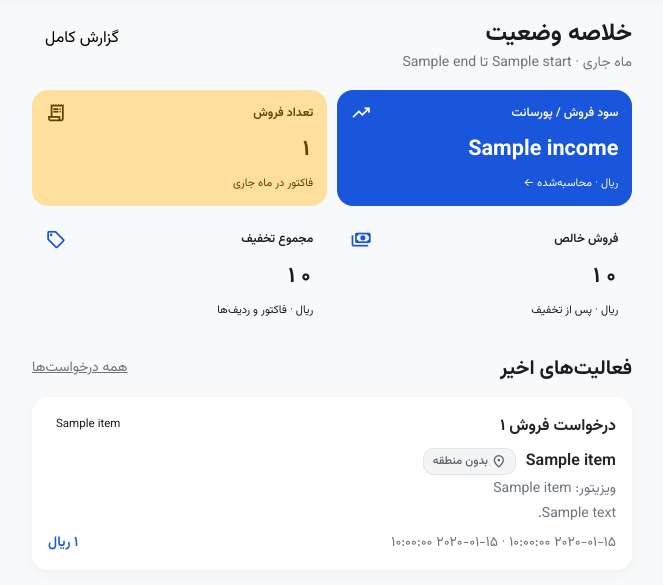
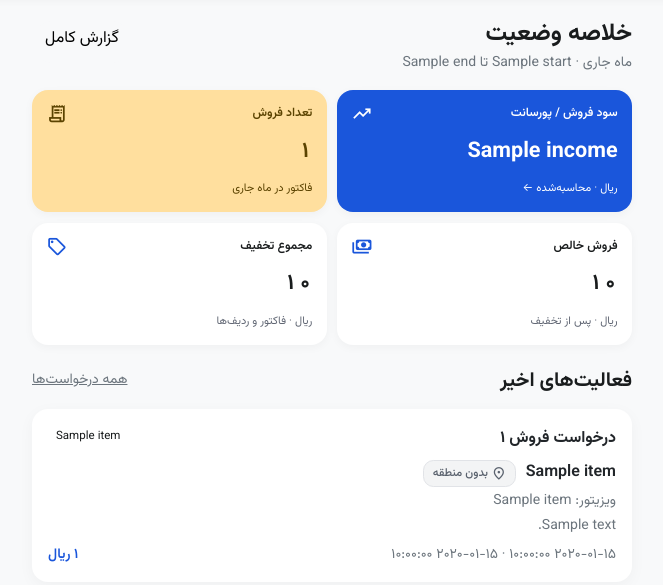
Before and after one commit to Ali-dev-py/RahjouPWA, a Django app: template core/templates/core/dashboard.html in a window 1280 px wide. Shown: the part 64-649 px from the top of the page, without its empty margins (308-971 px from the left). Run offline with Django 5.2, Linux system fonts and the light colour scheme; the template is opened without the code that fills it: most values are stand-ins (such as "Sample title", 1, 10 or a date in 2020).

Commit message:
Polish dashboard summary cards and set bottom cards to white
Co-authored-by: arena-agent <297053741+arena-agent@users.noreply.github.com>

```diff
--- a/core/templates/core/dashboard.html
+++ b/core/templates/core/dashboard.html
@@ -25,11 +25,11 @@
                     <div class="d-flex align-items-center justify-content-between gap-2"><span>تعداد فروش</span><span class="material-symbols-outlined" aria-hidden="true">receipt_long</span></div>
                     <strong>{{ factor_count|persian_digits }}</strong><small>فاکتور در ماه جاری</small>
                 </a>
-                <a class="card home-summary-card border-0 text-decoration-none" href="{{ income_report_url }}">
+                <a class="card home-summary-card home-summary-card--white border-0 text-decoration-none" href="{{ income_report_url }}">
                     <div class="d-flex align-items-center justify-content-between gap-2"><span>فروش خالص</span><span class="material-symbols-outlined text-primary" aria-hidden="true">payments</span></div>
                     <strong>{{ report_total.net|floatformat:0|persian_digits|intcomma:False }}</strong><small>ریال · پس از تخفیف</small>
                 </a>
-                <a class="card home-summary-card border-0 text-decoration-none" href="{{ income_report_url }}">
+                <a class="card home-summary-card home-summary-card--white border-0 text-decoration-none" href="{{ income_report_url }}">
                     <div class="d-flex align-items-center justify-content-between gap-2"><span>مجموع تخفیف</span><span class="material-symbols-outlined text-primary" aria-hidden="true">sell</span></div>
                     <strong>{{ report_total.discount|floatformat:0|persian_digits|intcomma:False }}</strong><small>ریال · فاکتور و ردیف‌ها</small>
                 </a>
--- a/core/test_income_report.py
+++ b/core/test_income_report.py
@@ -232,6 +232,7 @@ class HomeOverviewTests(SimpleTestCase):
         from django.template.loader import render_to_string
         html = render_to_string('core/dashboard.html', context)
         self.assertEqual(html.count('class="card home-summary-card'), 4)
+        self.assertEqual(html.count("home-summary-card--white"), 2)
         self.assertIn('href="/income-report/?period=month"', html)
         self.assertIn('فعالیت‌های اخیر', html)
         self.assertIn('فروشگاه نمونه', html)
--- a/static/css/app.css
+++ b/static/css/app.css
@@ -1261,11 +1261,19 @@ textarea {
 
 /* Compact home overview; the full income report is a separate screen. */
 .home-summary-grid { display: grid; grid-template-columns: repeat(2, minmax(0, 1fr)); gap: .65rem; }
-.home-summary-card { min-width: 0; padding: .85rem; border-radius: 1rem; color: var(--rahjou-text); gap: .6rem; }
-.home-summary-card > div { font-size: .76rem; font-weight: 600; }
+.home-summary-card { min-width: 0; padding: .9rem; border-radius: 1rem; color: var(--rahjou-text); gap: .6rem; box-shadow: 0 .15rem .6rem rgb(25 28 29 / 4%); transition: box-shadow 150ms ease; }
+.home-summary-card > div { font-size: .76rem; font-weight: 600; line-height: 1.7; }
 .home-summary-card .material-symbols-outlined { font-size: 1.3rem; flex-shrink: 0; }
-.home-summary-card strong { font-size: clamp(1rem, 3.5vw, 1.35rem); font-variant-numeric: tabular-nums; overflow-wrap: anywhere; }
-.home-summary-card small { font-size: .7rem; }
+.home-summary-card strong { margin-top: auto; line-height: 1.65; font-size: clamp(1rem, 3.5vw, 1.35rem); font-variant-numeric: tabular-nums; overflow-wrap: anywhere; }
+.home-summary-card small { font-size: .7rem; line-height: 1.6; }
+.home-summary-card--white { background: #fff; color: var(--rahjou-text); }
+.home-summary-card--white small { color: #616774; }
+@media (hover: hover) {
+    .home-summary-card:hover { box-shadow: 0 .3rem .9rem rgb(25 28 29 / 9%); }
+}
+@media (prefers-reduced-motion: reduce) {
+    .home-summary-card { transition: none; }
+}
 .home-summary-card--primary { background: var(--rahjou-primary); color: #fff; }
 .home-summary-card--accent { background: var(--rahjou-accent-soft); color: var(--rahjou-accent-text); }
 .home-summary-card:focus-visible { outline: 3px solid var(--rahjou-primary); outline-offset: 3px; }
--- a/templates/base.html
+++ b/templates/base.html
@@ -29,7 +29,7 @@
     <link href="https://fonts.googleapis.com/css2?family=Vazirmatn:wght@400;500;600;700&amp;display=swap" rel="stylesheet">
     <link href="https://fonts.googleapis.com/css2?family=Material+Symbols+Outlined:opsz,wght,FILL,GRAD@20..48,100..700,0..1,-50..200" rel="stylesheet">
     <link href="https://cdn.jsdelivr.net/npm/bootstrap@5.3.8/dist/css/bootstrap.rtl.min.css" rel="stylesheet">
-    <link href="{% static 'css/app.css' %}?v=14" rel="stylesheet">
+    <link href="{% static 'css/app.css' %}?v=15" rel="stylesheet">
     {% block extra_css %}{% endblock %}
 </head>
 <body class="{% block body_class %}app-body{% endblock %}"
```
